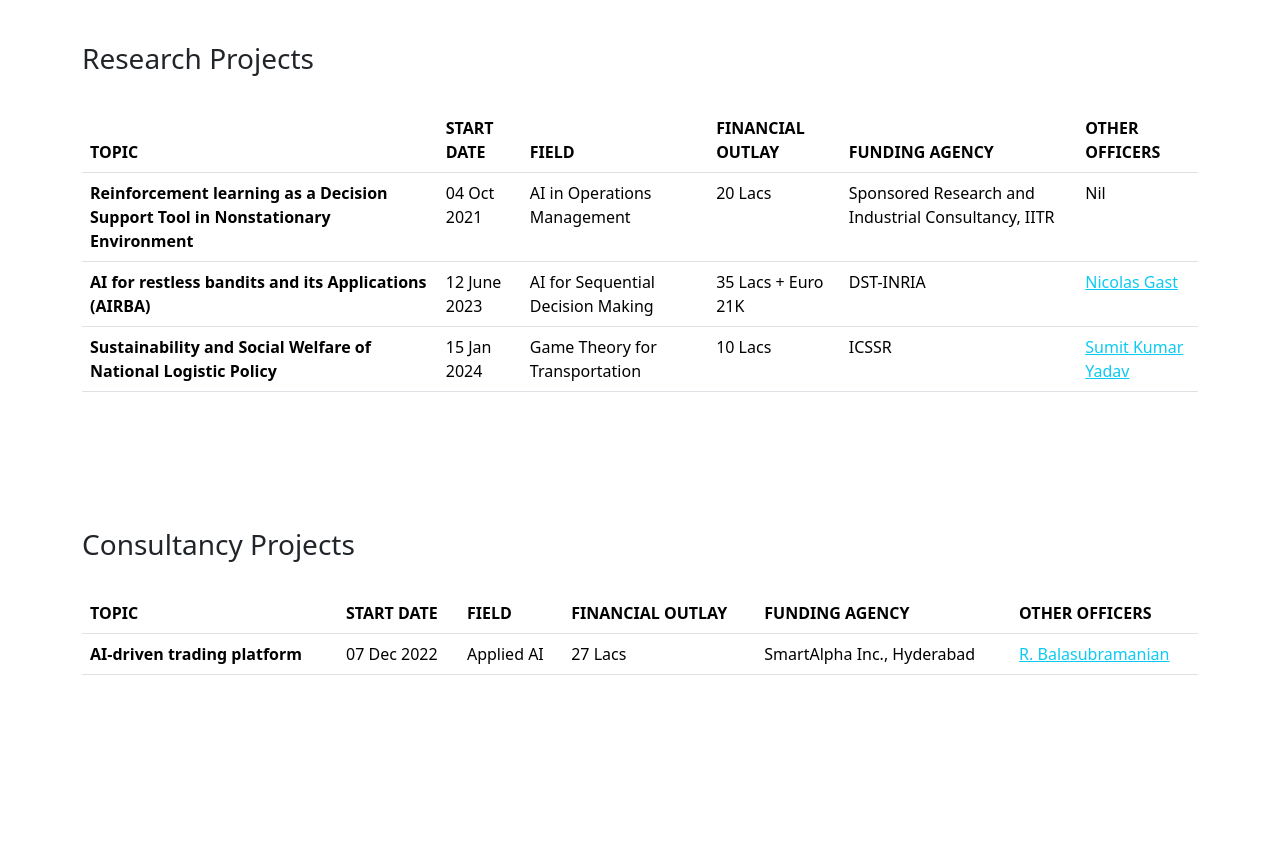
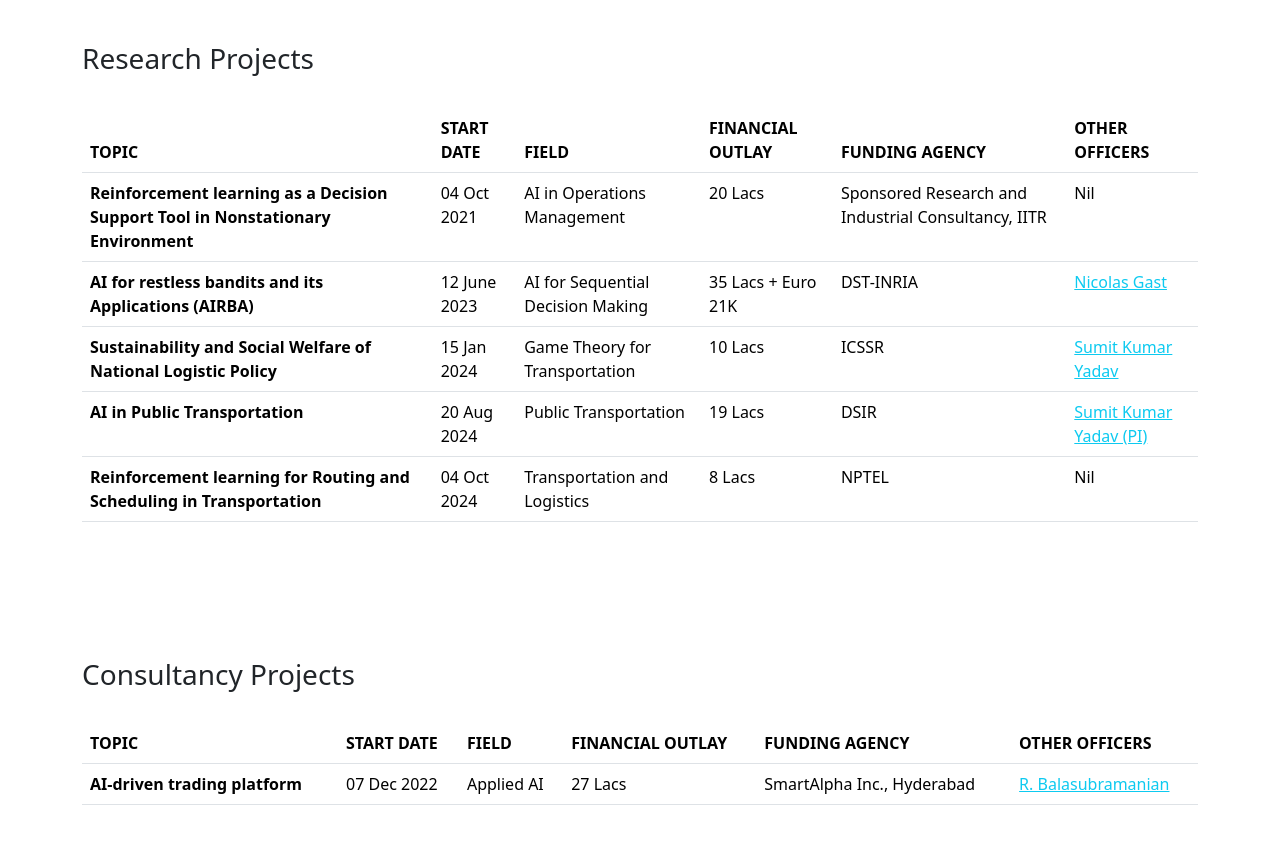
Before and after one commit to manugupta-or/AAAI-Lab, a website: page Project.html in a window 1280 px wide. Shown: the part 64-908 px from the top of the page. Before the commit the page ends 827 px from the top, so only its background shows below. Drawn offline with nearby package versions, Linux system fonts and the light colour scheme.

Commit message:
updated_all

```diff
--- a/Project.html
+++ b/Project.html
@@ -111,6 +111,27 @@
               <td>ICSSR</td>
               <td><a class="text-info" href="https://www.iitr.ac.in/~DM/Sumit_Kumar_Yadav"> Sumit Kumar Yadav</a></td>
             </tr>
+            <tr>
+              <th scope="row">
+                AI in Public Transportation
+              </th>
+              <td>20 Aug 2024</td>
+              <td>Public Transportation</td>
+              <td>19 Lacs</td>
+              <td>DSIR</td>
+              <td><a class="text-info" href="https://www.iitr.ac.in/~DM/Sumit_Kumar_Yadav"> Sumit Kumar Yadav (PI) </a></td>
+            </tr>
+            <tr>
+              <th scope="row">
+                Reinforcement learning for Routing and Scheduling in
+                Transportation
+              </th>
+              <td>04 Oct 2024</td>
+              <td>Transportation and Logistics</td>
+              <td>8 Lacs</td>
+              <td>NPTEL</td>
+              <td>Nil</td>
+            </tr>
           </tbody>
         </table>
       </div>
```
Also changed, not shown: Training.html (+18 -6 lines), publications.html (+5 -0 lines).
